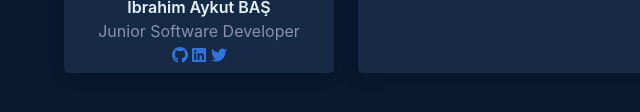
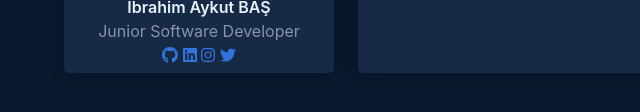
Before and after one commit to ibrahimaykutbas/ibrahimaykutbas.github.io, a plain HTML site: page index.html in a window 1280 px wide. Shown: the part 398-510 px from the top of the page, 0-640 px from the left. Drawn offline with nearby package versions, Linux system fonts and the light colour scheme.

Commit message:
Update index.html

```diff
--- a/index.html
+++ b/index.html
@@ -29,6 +29,8 @@
                                         class="fab fa-github icon"></i></a>
                                 <a href="https://linkedin.com/in/ibrahimaykutbas" target="_blank"><i
                                         class="fab fa-linkedin icon"></i></a>
+                                <a href="https://instagram.com/ibrahimaykutbas" target="_blank"><i
+                                        class="fab fa-instagram icon"></i></a>
                                 <a href="https://twitter.com/ibrahimaykutbas" target="_blank"><i
                                         class="fab fa-twitter icon"></i></a>
                             </div>
```
